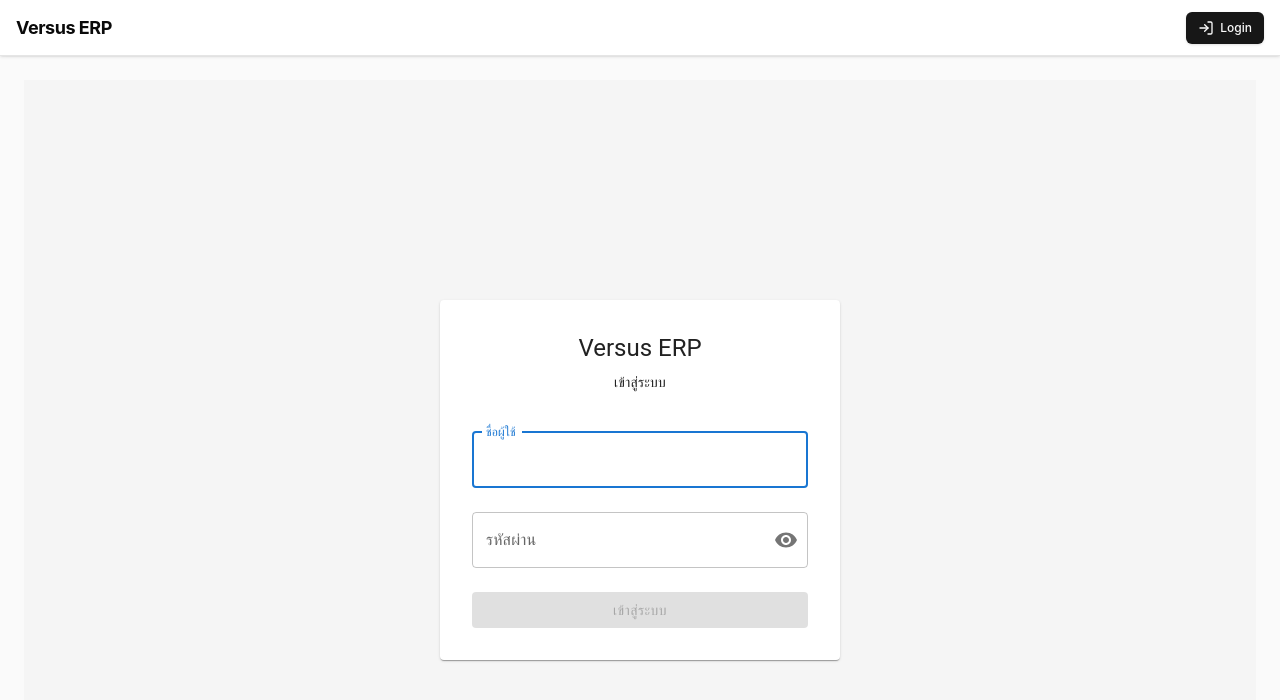
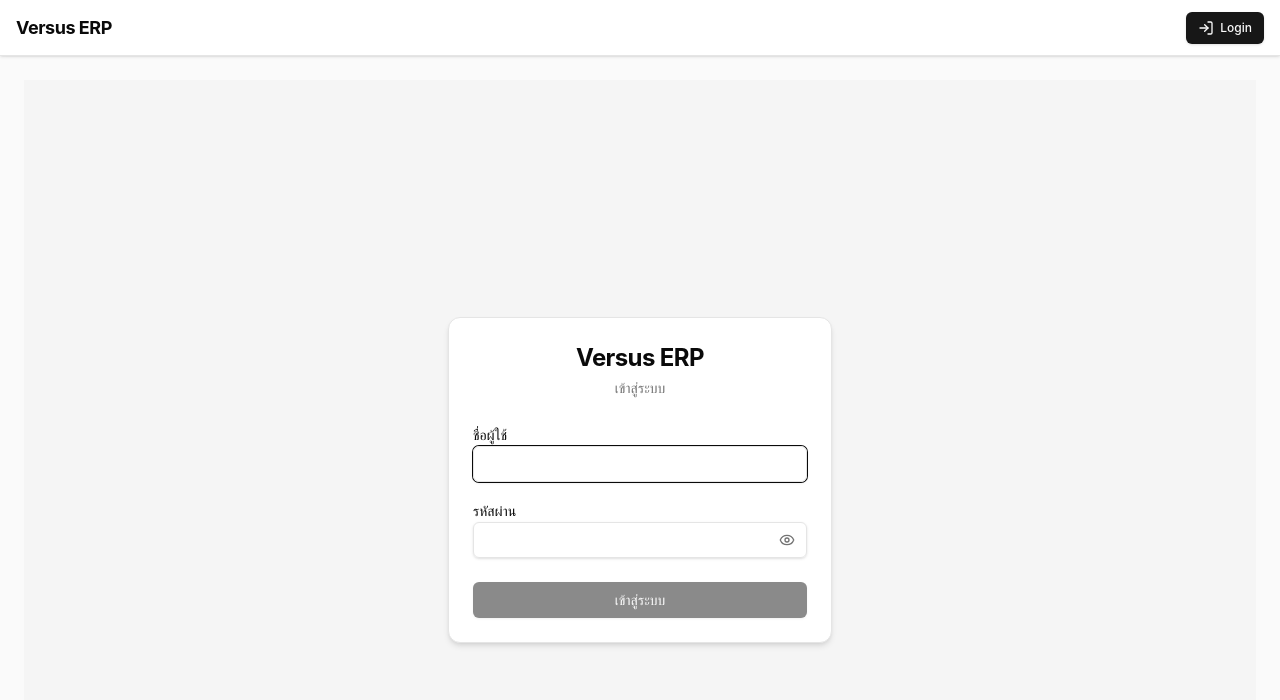
Before and after one commit to lolymarsh/erp-mcp-trainee, a React (Vite) app in the folder frontend/: page /login in a window 1280 px wide. Shown: the top 700 px of the page. Built offline with nearby package versions, Linux system fonts and the light colour scheme.

Commit message:
feat(auth): migrate LoginPage to Tailwind CSS + shadcn/ui + Lucide

```diff
--- a/frontend/src/modules/auth/view.tsx
+++ b/frontend/src/modules/auth/view.tsx
@@ -1,12 +1,18 @@
 import React, { useState, useEffect } from 'react';
-import {
-  Box, TextField, Button, Typography, Alert, Paper,
-  InputAdornment, IconButton, CircularProgress,
-} from '@mui/material';
-import { Visibility, VisibilityOff } from '@mui/icons-material';
+import { Eye, EyeOff, Loader2 } from 'lucide-react';
 import { useAuth } from './controller';
 import { loginFormSchema } from './model';
 import type { LoginFieldErrors } from './model';
+import {
+  Card,
+  CardHeader,
+  CardTitle,
+  CardDescription,
+  CardContent,
+} from '../../components/ui/card';
+import { Label } from '../../components/ui/label';
+import { Input } from '../../components/ui/input';
+import { Button } from '../../components/ui/button';
 
 export function LoginPage(): React.ReactElement {
   const [username, setUsername] = useState('');
@@ -56,70 +62,92 @@ export function LoginPage(): React.ReactElement {
   };
 
   return (
-    <Box
-      sx={{
-        display: 'flex',
-        justifyContent: 'center',
-        alignItems: 'center',
-        minHeight: '100vh',
-        bgcolor: 'grey.100',
+    <div className="flex min-h-screen items-center justify-center bg-neutral-100 p-4 dark:bg-neutral-900">
+      <Card className="w-full max-w-sm shadow-md">
+        <CardHeader className="space-y-1 text-center">
+          <CardTitle className="text-2xl font-bold">Versus ERP</CardTitle>
+          <CardDescription>เข้าสู่ระบบ</CardDescription>
+        </CardHeader>
+        <CardContent>
+          {fieldErrors.form && (
+            <div
+              role="alert"
+              className="mb-4 rounded-md border border-red-200 bg-red-50 p-3 text-sm text-red-700 dark:border-red-900 dark:bg-red-950 dark:text-red-300"
+            >
+              {fieldErrors.form}
+            </div>
+          )}
+
+          <form onSubmit={handleSubmit} className="space-y-4">
+            <div className="space-y-1.5">
+              <Label htmlFor="username">ชื่อผู้ใช้</Label>
+              <Input
+                id="username"
+                value={username}
+                onChange={(e) => {
+                  setUsername(e.target.value);
+                  setFieldErrors((prev) => ({ ...prev, username: undefined }));
                 }}
-    >
-      <Paper sx={{ p: 4, maxWidth: 400, width: '100%' }}>
-        <Typography variant="h5" gutterBottom align="center">
-          Versus ERP
-        </Typography>
-        <Typography variant="body2" color="text.secondary" align="center" sx={{ mb: 3 }}>
-          เข้าสู่ระบบ
-        </Typography>
-        {fieldErrors.form && <Alert severity="error" sx={{ mb: 2 }}>{fieldErrors.form}</Alert>}
-        <Box component="form" onSubmit={handleSubmit}>
-          <TextField
-            fullWidth
-            label="ชื่อผู้ใช้"
-            value={username}
-            onChange={(e) => { setUsername(e.target.value); setFieldErrors((prev) => ({ ...prev, username: undefined })); }}
                 onBlur={() => validateField('username')}
-            margin="normal"
                 error={!!fieldErrors.username}
-            helperText={fieldErrors.username}
                 autoComplete="username"
                 autoFocus
               />
-          <TextField
-            fullWidth
-            label="รหัสผ่าน"
+              {fieldErrors.username && (
+                <p className="text-xs text-red-500">{fieldErrors.username}</p>
+              )}
+            </div>
+
+            <div className="space-y-1.5">
+              <Label htmlFor="password">รหัสผ่าน</Label>
+              <div className="relative">
+                <Input
+                  id="password"
                   type={showPassword ? 'text' : 'password'}
                   value={password}
-            onChange={(e) => { setPassword(e.target.value); setFieldErrors((prev) => ({ ...prev, password: undefined })); }}
+                  onChange={(e) => {
+                    setPassword(e.target.value);
+                    setFieldErrors((prev) => ({ ...prev, password: undefined }));
+                  }}
                   onBlur={() => validateField('password')}
-            margin="normal"
                   error={!!fieldErrors.password}
-            helperText={fieldErrors.password}
                   autoComplete="current-password"
-            slotProps={{
-              input: {
-                endAdornment: (
-                  <InputAdornment position="end">
-                    <IconButton onClick={() => setShowPassword(!showPassword)} edge="end">
-                      {showPassword ? <VisibilityOff /> : <Visibility />}
-                    </IconButton>
-                  </InputAdornment>
-                ),
-              },
-            }}
+                  className="pr-10"
                 />
+                <button
+                  type="button"
+                  onClick={() => setShowPassword(!showPassword)}
+                  className="absolute right-3 top-1/2 -translate-y-1/2 text-neutral-500 hover:text-neutral-900 dark:hover:text-neutral-100"
+                >
+                  {showPassword ? (
+                    <EyeOff className="size-4" />
+                  ) : (
+                    <Eye className="size-4" />
+                  )}
+                  <span className="sr-only">
+                    {showPassword ? 'Hide password' : 'Show password'}
+                  </span>
+                </button>
+              </div>
+              {fieldErrors.password && (
+                <p className="text-xs text-red-500">{fieldErrors.password}</p>
+              )}
+            </div>
+
             <Button
               type="submit"
-            fullWidth
-            variant="contained"
-            sx={{ mt: 2 }}
+              className="w-full mt-2"
               disabled={loading || !username.trim() || !password.trim()}
             >
-            {loading ? <CircularProgress size={24} color="inherit" /> : 'เข้าสู่ระบบ'}
+              {loading ? (
+                <Loader2 className="size-4 animate-spin" role="progressbar" />
+              ) : (
+                'เข้าสู่ระบบ'
+              )}
             </Button>
-        </Box>
-      </Paper>
-    </Box>
+          </form>
+        </CardContent>
+      </Card>
+    </div>
   );
 }
```
Lines whose indentation alone changed are shown as unchanged.
